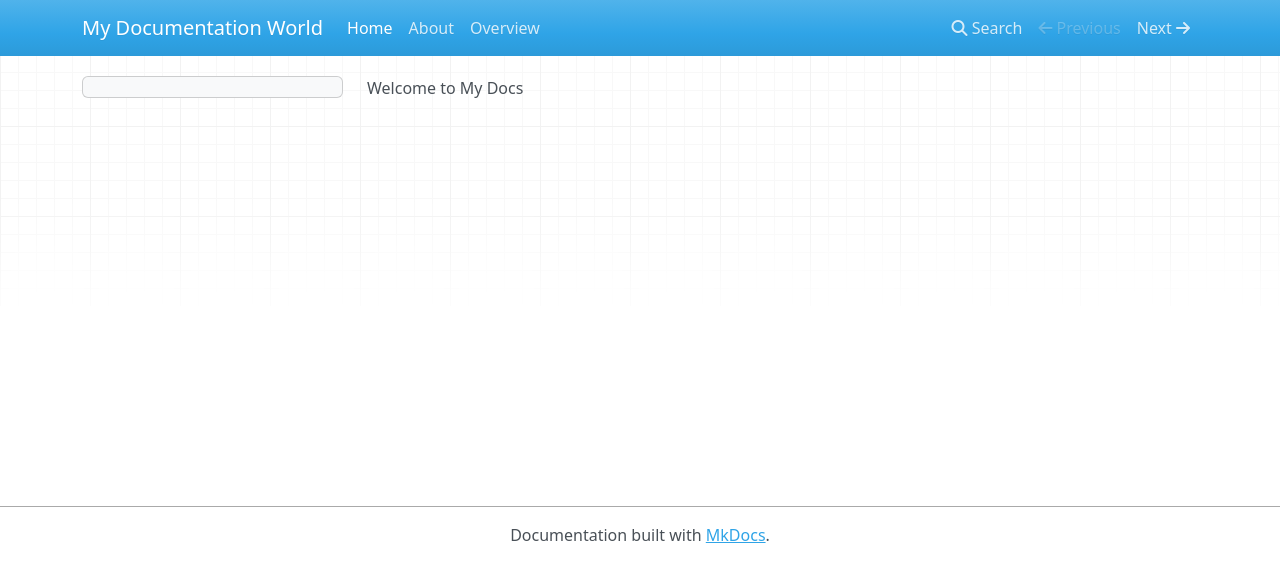
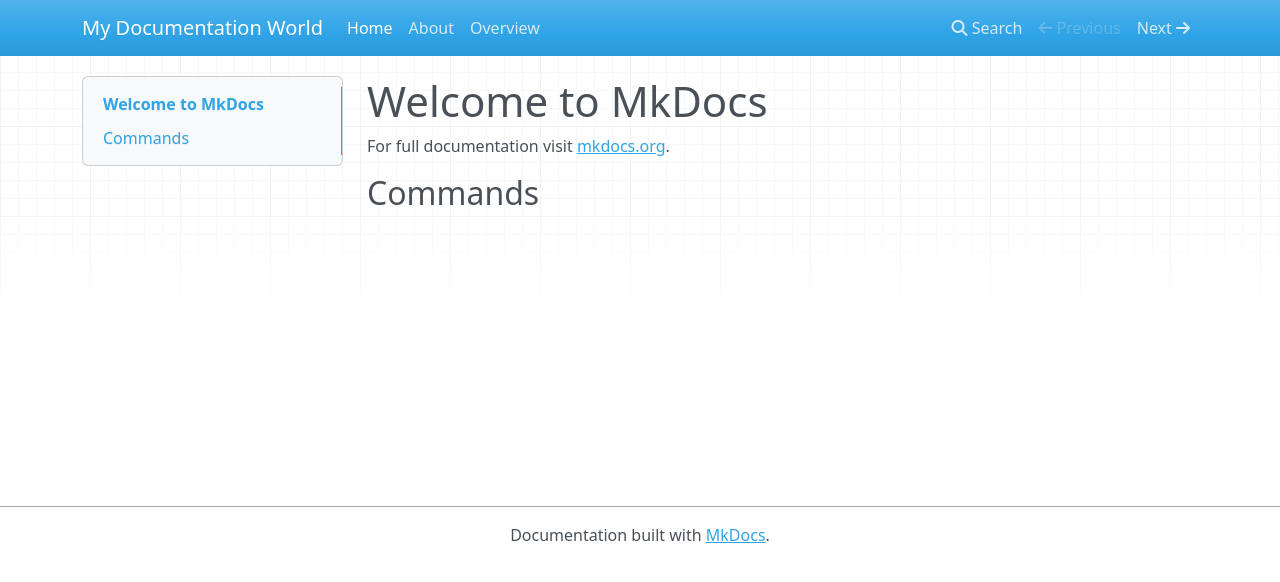
Before and after one commit to Aileen86/This-is-my-docsite, an MkDocs documentation site: the page built from docs/index.md, in a window 1280 px wide. Shown: the top 582 px of the page. Built offline with MkDocs 1.6.1, drawn with Linux system fonts in a browser that asks for light colours; nearby versions of some CDN libraries.

Commit message:
Update index.md

```diff
--- a/docs/index.md
+++ b/docs/index.md
@@ -1 +1,5 @@
-Welcome to My Docs
+# Welcome to MkDocs
+
+For full documentation visit [mkdocs.org](https://www.mkdocs.org).
+
+## Commands
```
